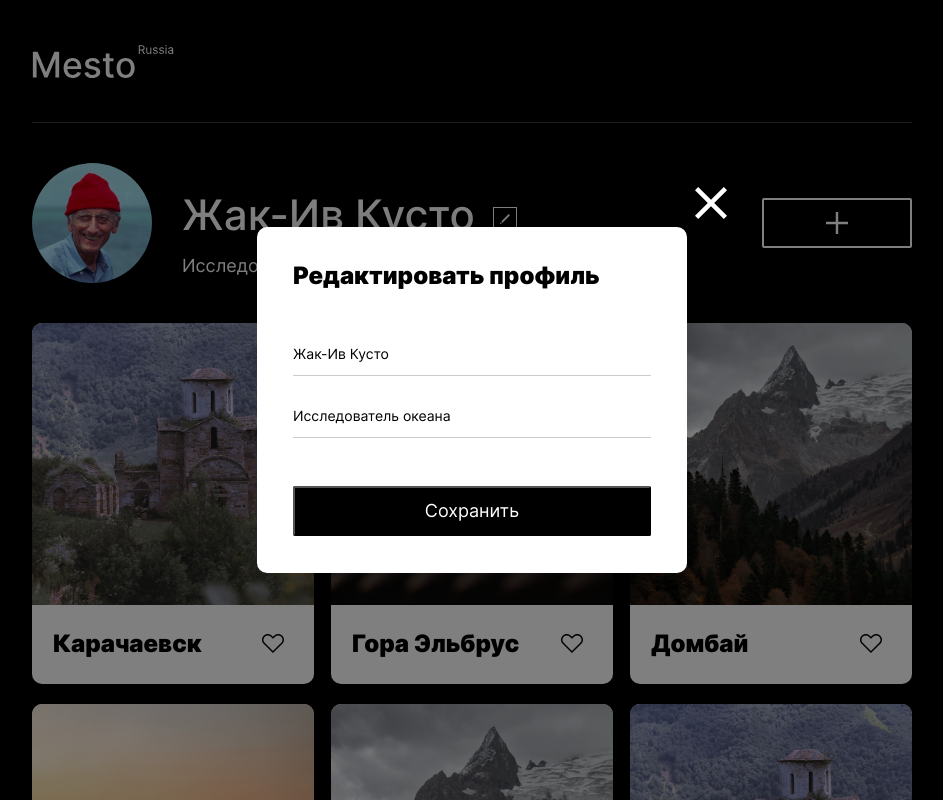
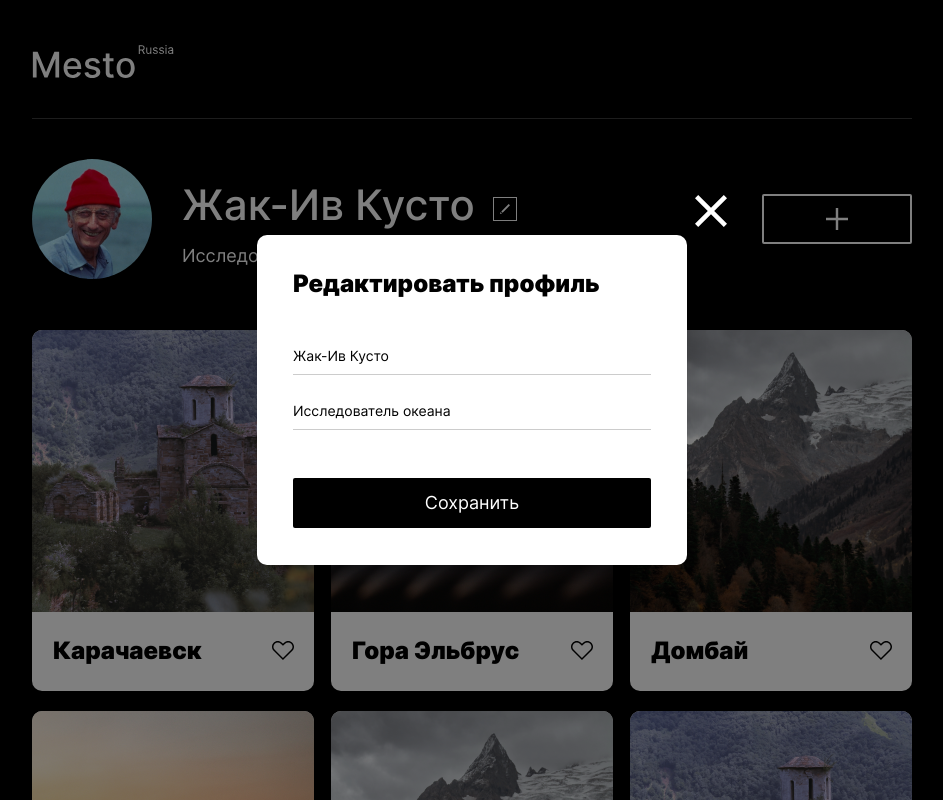
Before and after one commit to AlexBal4ugov/mesto, a plain HTML site: page index.html in a window 1280 px wide. Both pictures are taken after a click on the button 672 px from the left and 219 px from the top of the page. Shown: the top 800 px of the page, without its empty margins (168-1111 px from the left). Drawn offline with Linux system fonts and the light colour scheme.

Commit message:
Третья итерация

```diff
--- a/blocks/element/__like/element__like.css
+++ b/blocks/element/__like/element__like.css
@@ -2,7 +2,7 @@
   width: 22px;
   height: 19px;
   border: none;
-  margin: 0 30px 0 0;
+  margin: 0 20px 0 0;
   padding: 0;
   background-color: #FFFFFF;
   object-fit: cover;
--- a/blocks/header/header.css
+++ b/blocks/header/header.css
@@ -4,7 +4,7 @@
   min-height: 74px;
   border-bottom: solid 1px rgba(84, 84, 84, 0.7);
   padding-top: 45px;
-  padding-bottom: 41px;
+  padding-bottom: 37px;
   margin: 0 auto;
 }
 
@@ -20,5 +20,6 @@
     padding-left: 27px;
     padding-top: 28px;
     min-height: 84px;
+    padding-bottom: 26px;
   }
 }
--- a/blocks/popup/__input/popup__input.css
+++ b/blocks/popup/__input/popup__input.css
@@ -3,8 +3,8 @@
   border-bottom: solid 1px rgba(0, 0, 0, 0.2);
   width: calc(100% - 72px);
   padding: 0;
-  padding-bottom: 13px;
-  margin: 0 36px 30px;
+  padding-bottom: 10px;
+  margin: 0 36px 26px;
   font-weight: 400;
   font-size: 14px;
   line-height: 17px;
--- a/blocks/popup/__save/popup__save.css
+++ b/blocks/popup/__save/popup__save.css
@@ -3,6 +3,7 @@
   height: 50px;
   margin: 48px 36px 37px;
   background: #000000;
+  border: none;
   border-radius: 2px;
   font-weight: 400;
   font-size: 18px;
--- a/blocks/popup/__title/popup__title.css
+++ b/blocks/popup/__title/popup__title.css
@@ -3,7 +3,7 @@
   font-size: 24px;
   line-height: 29px;
   color: #000000;
-  margin: 34px 36px 54px 36px;
+  margin: 34px 36px 48px 36px;
   max-width: 330px;
 }
 
--- a/blocks/profile/__about/profile__about.css
+++ b/blocks/profile/__about/profile__about.css
@@ -1,16 +1,27 @@
 .profile__about {
   margin: 0 0 0 30px;
+  max-width: 340px;
   font-style: normal;
   font-weight: 400;
   font-size: 18px;
   line-height: 22px;
+  text-overflow: ellipsis;
+  white-space: nowrap;
+  overflow: hidden;
 }
+
+@media screen and (max-width: 700px) {
+  .profile__about {
+    margin: 0;
+    text-align: center;
+  }
+}
+
 
 @media screen and (max-width: 500px) {
   .profile__about {
+    max-width: 250px;
     font-size: 14px;
     line-height: 17px;
-    text-align: center;
-    margin: 0;
   }
 }
--- a/blocks/profile/__block/profile__block.css
+++ b/blocks/profile/__block/profile__block.css
@@ -2,4 +2,11 @@
   display: flex;
   flex-direction: column;
   justify-content: center;
+  margin-right: 15px;
 }
+
+@media screen and (max-width: 700px) {
+  .profile__block {
+    margin: 0;
+  }
+}
--- a/blocks/profile/__container/profile__container.css
+++ b/blocks/profile/__container/profile__container.css
@@ -2,7 +2,7 @@
   display: flex;
   flex-direction: row;
   align-items: center;
-  margin: 22px 0 16px 30px;
+  margin: 9px 0 16px 30px;
 }
 
 @media screen and (max-width: 700px) {
--- a/blocks/profile/__name/profile__name.css
+++ b/blocks/profile/__name/profile__name.css
@@ -1,19 +1,23 @@
 .profile__name {
+  max-width: 300px;
   margin: 0 18px 0 0;
   font-size: 42px;
   font-weight: 500;
   line-height: 114%;
+  text-overflow: ellipsis;
+  white-space: nowrap;
+  overflow: hidden;
 }
 
 @media screen and (max-width: 760px) {
   .profile__name {
     font-size: 35px;
-    line-height: 114%;
   }
 }
 
 @media screen and (max-width: 500px) {
   .profile__name {
+    max-width: 240px;
     font-size: 27px;
     line-height: 33px;
     text-align: center;
--- a/blocks/profile/profile.css
+++ b/blocks/profile/profile.css
@@ -3,7 +3,7 @@
   flex-direction: row;
   justify-content: space-between;
   max-width: 880px;
-  margin: 40px auto;
+  margin: 40px auto 51px;
 }
 
 @media screen and (max-width: 900px) {
--- a/index.html
+++ b/index.html
@@ -33,42 +33,42 @@
             <img class="element__photo" src="./images/karachaevsk.png" alt="Карачаевск">
             <div class="element__row">
               <h2 class="element__description">Карачаевск</h2>
-              <button class="element__like button"></button>
+              <button class="element__like button" type="button"></button>
             </div>
           </li>
           <li class="element">
             <img class="element__photo" src="./images/elbrus.png" alt="Эльбрус">
             <div class="element__row">
               <h2 class="element__description">Гора Эльбрус</h2>
-              <button class="element__like button"></button>
+              <button class="element__like button" type="button"></button>
             </div>
           </li>
           <li class="element">
             <img class="element__photo" src="./images/dombai.png" alt="Домбай">
             <div class="element__row">
               <h2 class="element__description">Домбай</h2>
-              <button class="element__like button"></button>
+              <button class="element__like button" type="button"></button>
             </div>
           </li>
           <li class="element">
             <img class="element__photo" src="./images/elbrus.png" alt="Эльбрус">
             <div class="element__row">
               <h2 class="element__description">Гора Эльбрус</h2>
-              <button class="element__like button"></button>
+              <button class="element__like button" type="button"></button>
             </div>
           </li>
           <li class="element">
             <img class="element__photo" src="./images/dombai.png" alt="Домбай">
             <div class="element__row">
               <h2 class="element__description">Домбай</h2>
-              <button class="element__like button"></button>
+              <button class="element__like button" type="button"></button>
             </div>
           </li>
           <li class="element">
             <img class="element__photo" src="./images/karachaevsk.png" alt="Карачаево-Черкессия">
             <div class="element__row">
               <h2 class="element__description">Карачаево-Черкессия</h2>
-              <button class="element__like button"></button>
+              <button class="element__like button" type="button"></button>
             </div>
           </li>
         </ul>
@@ -81,8 +81,8 @@
       <div class="popup__container">
         <h3 class="popup__title">Редактировать профиль</h3>
         <form class="popup__form" name="form">
-          <input class="popup__input popup__input_data-name" type="text" placeholder="Имя">
-          <input class="popup__input popup__input_data-about" type="text" placeholder="О себе">
+          <input class="popup__input popup__input_data-name" name="name-input" type="text" placeholder="Имя">
+          <input class="popup__input popup__input_data-about" name="about-input" type="text" placeholder="О себе">
           <button class="popup__save button" type="submit">Сохранить</button>
         </form>
         <button class="popup__close button" type="button"></button>
```
